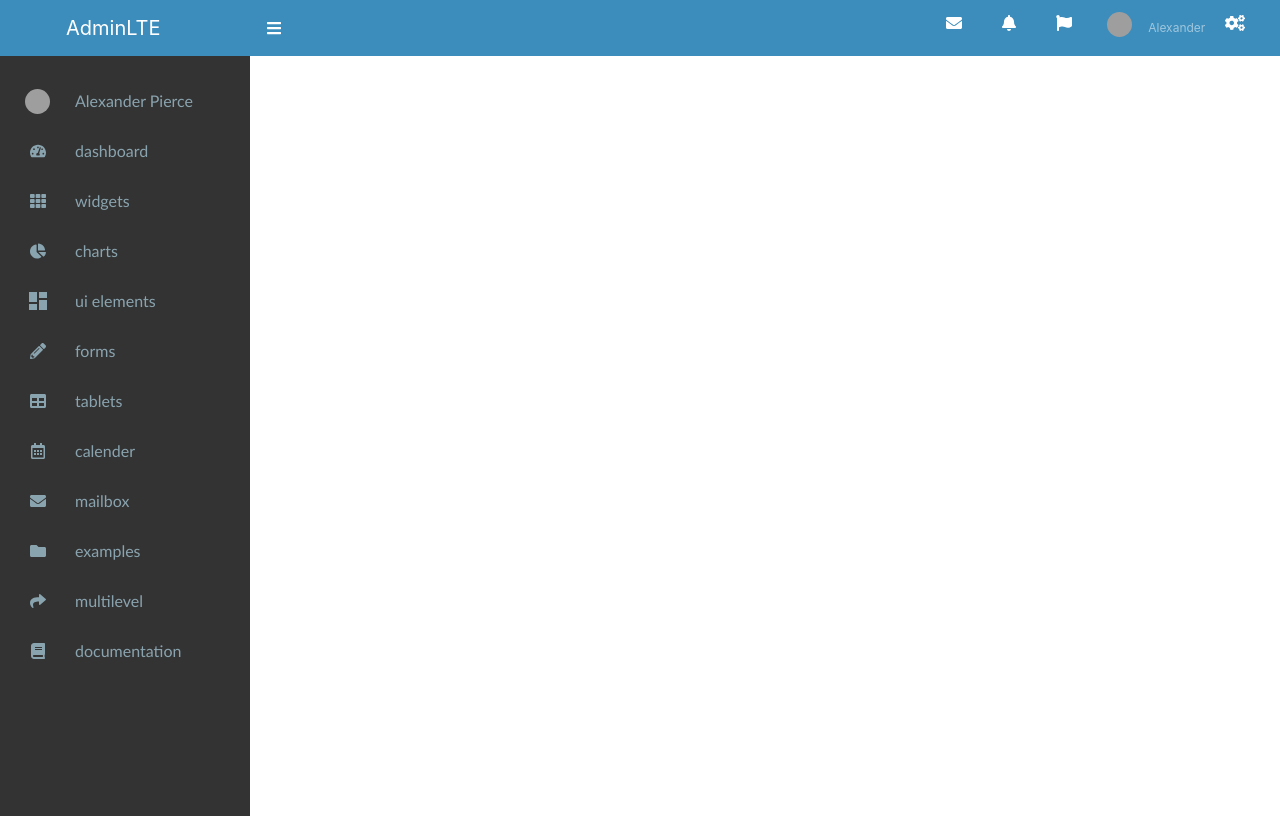
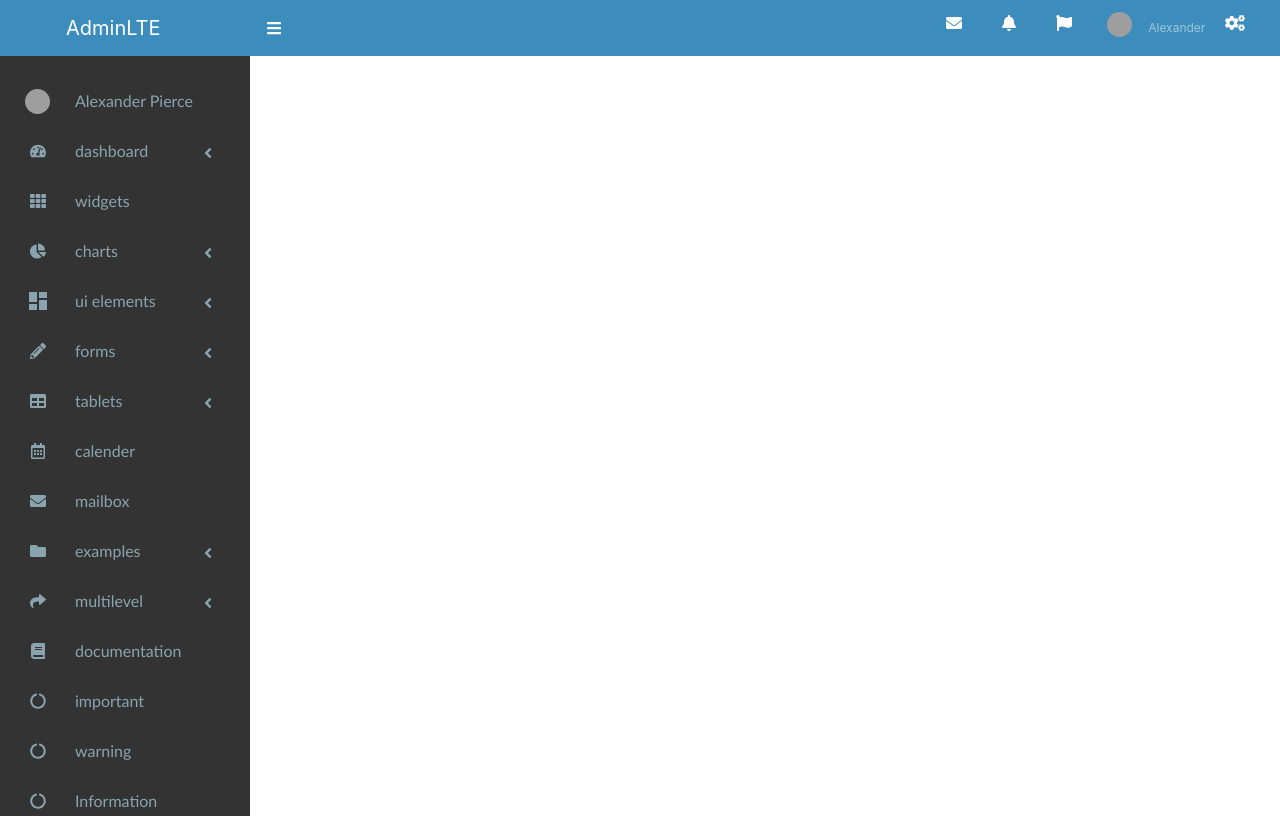
Before and after one commit to sushmita356/AdminLTEUI, a React (Create React App) app: page / in a window 1280 px wide. Built offline with nearby package versions, Linux system fonts and the light colour scheme; grey boxes are pictures that could not be loaded.

Commit message:
extra rows added in sidebar

```diff
--- a/src/App.css
+++ b/src/App.css
@@ -45,8 +45,13 @@ body{
 }
 
 .row #title{
-  flex:70%;
+  flex:50%;
 }
+.row #pull{
+  flex:20%;
+  place-items: center;
+}
+
 .color-nav{
   background-color: #3c8dbc;
 }
--- a/src/components/Sidebar.js
+++ b/src/components/Sidebar.js
@@ -13,6 +13,8 @@ function Sidebar() {
               <div id="icon">{val.icon}</div>
               {""}
               <div id="title">{val.title}</div>
+              {""}
+              <div id="pull">{val.pull}</div>
             </li>
           );
         })}
--- a/src/components/Sidebardata.js
+++ b/src/components/Sidebardata.js
@@ -9,6 +9,9 @@ import { FaFolder } from "react-icons/fa";
 import { FaBook } from "react-icons/fa";
 import { FaShare } from "react-icons/fa";
 import { FaPencilAlt } from "react-icons/fa";
+import { FaAngleLeft } from "react-icons/fa";
+import {FaCircleNotch} from 'react-icons/fa';
+
 // import { FaUserCircle } from "react-icons/fa";
 
 import DashboardIcon from "@material-ui/icons/Dashboard";
@@ -25,61 +28,105 @@ const Sidebardata = [
       />
     ),
     link: "",
+    pull:''
   },
   {
     title: "dashboard",
     icon: <FaTachometerAlt />,
     link: "/dashboard",
+    pull:<FaAngleLeft/>
+
   },
   {
     title: "widgets",
     icon: <FaTh />,
     link: "/widgets",
+    pull:''
+
   },
   {
     title: "charts",
     icon: <FaChartPie />,
     link: "/charts",
+    pull:<FaAngleLeft/>
+
   },
   {
     title: "ui elements",
     icon: <DashboardIcon />,
     link: "/uiElements",
+    pull:<FaAngleLeft/>
+
   },
   {
     title: "forms",
     icon: <FaPencilAlt />,
     link: "/forms",
+    pull:<FaAngleLeft/>
+
   },
   {
     title: "tablets",
     icon: <FaTable />,
     link: "/tablets",
+    pull:<FaAngleLeft/>
+
   },
   {
     title: "calender",
     icon: <FaRegCalendarAlt />,
     link: "/calender",
+    pull:''
+
   },
   {
     title: "mailbox",
     icon: <FaEnvelope />,
     link: "/mailbox",
+    pull:''
+
   },
   {
     title: "examples",
     icon: <FaFolder />,
     link: "/examples",
+    pull:<FaAngleLeft/>
+
   },
   {
     title: "multilevel",
     icon: <FaShare />,
     link: "/multilevel",
+    pull:<FaAngleLeft/>
+
   },
   {
     title: "documentation",
     icon: <FaBook />,
     link: "/documentation",
+    pull:''
+
+  },
+  {
+    title: "important",
+    icon: <FaCircleNotch />,
+    link: "/important",
+    pull:''
+
+  },
+  {
+    title: "warning",
+    icon: <FaCircleNotch />,
+    link: "/warning",
+    pull:''
+
+  },
+  {
+    title: "Information",
+    icon: <FaCircleNotch />,
+    link: "/Information",
+    pull:''
+
   },
 ];
 export default Sidebardata;
```
Also changed, not shown: src/components/Content.js (added, +10 -0 lines), 1 other file (tests, documents, lock files or other folders).
